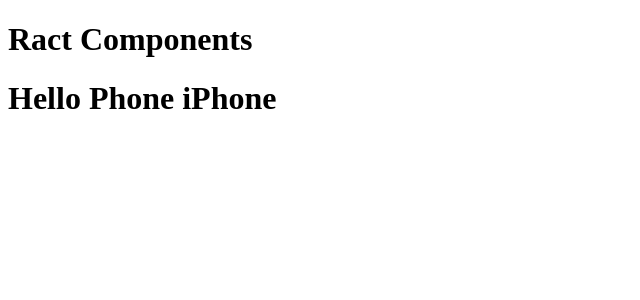
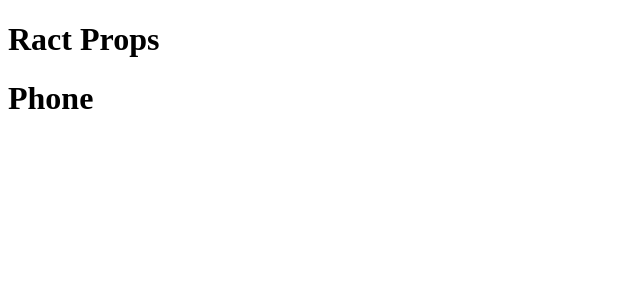
Before and after one commit to sanlinhtik3/react-rec-v2, a React (Vite) app: page / in a window 1280 px wide. Shown: the top 300 px of the page, without its empty margins (0-640 px from the left). Built offline with nearby package versions, Linux system fonts and the light colour scheme.

Commit message:
REACT-BASIC-React-Props

```diff
--- a/src/App.jsx
+++ b/src/App.jsx
@@ -1,31 +1,27 @@
 import React from "react";
 
-// Class Component
-// class Go extends React.Component {
-//   render() {
-//     return <h1>Class Component</h1>
-//   }
-// }
+const Phone = ({ children }) => {
+
+  // const info = ['ios 14', 'black']
+  // const [name, color] = info
+  // console.log(color)
+
+  // const {brand} = props
+  // console.log(brand)
+
+  // console.log(brand)
 
 
-// Function Component
-// function App() {
-//   return (
-//     <div>
-//       <h1>Ract Components</h1>
-//     </div>
-//   );
-// }
-
-const Phone = (props) => {
-  return <h1>Hello Phone {props.brand} </h1>;
+  return (
+    <h1>{children}</h1>
+  );
 }
 
 const App = () => {
   return (
     <div>
-      <h1>Ract Components</h1>
-      <Phone brand="iPhone" />
+      <h1>Ract Props</h1>
+      <Phone>Phone</Phone>
     </div>
   );
 };
```
